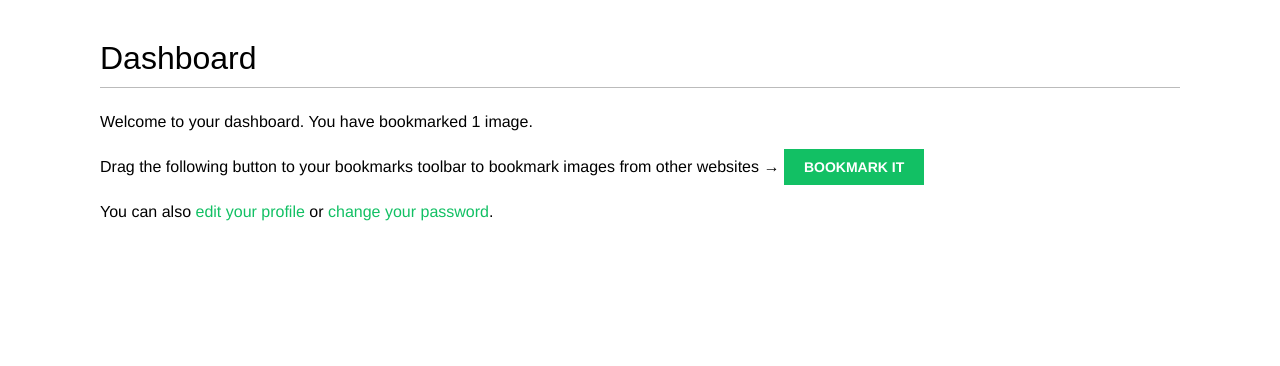
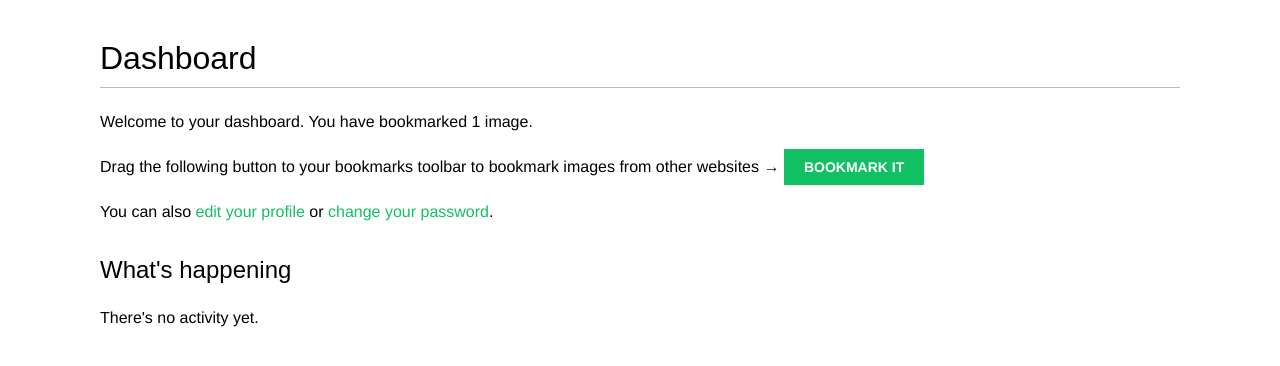
Before and after one commit to SaiedZ/django-4-by-example, a Django app: page /accounts/ in a window 1280 px wide. Shown: the part 48-414 px from the top of the page. Run offline with Django 4.2, Linux system fonts and the light colour scheme; a user stored in the database is signed in; data comes from the database, SQL or seed files in the repository; tables that the repository leaves empty hold one stand-in row (values such as "Sample post"); some libraries are stand-ins or nearby versions; some web fonts are replaced.

Commit message:
feat: Update user dashboard to display recent actions

```diff
--- a/bookmarks/bookmarks/accounts/templates/account/dashboard.html
+++ b/bookmarks/bookmarks/accounts/templates/account/dashboard.html
@@ -15,4 +15,13 @@
         You can also <a href="{% url 'edit' %}">edit your profile</a> or <a href="{% url 'password_change' %}">change your password</a>.
     </p>
 
+    <h2>What's happening</h2>
+    <div id="action-list">
+        {% for action in actions %}
+            {% include "actions/action/detail.html" %}
+        {% empty %}
+            <p>There's no activity yet.</p>
+        {% endfor %}
+    </div>
+
 {% endblock %}
```
